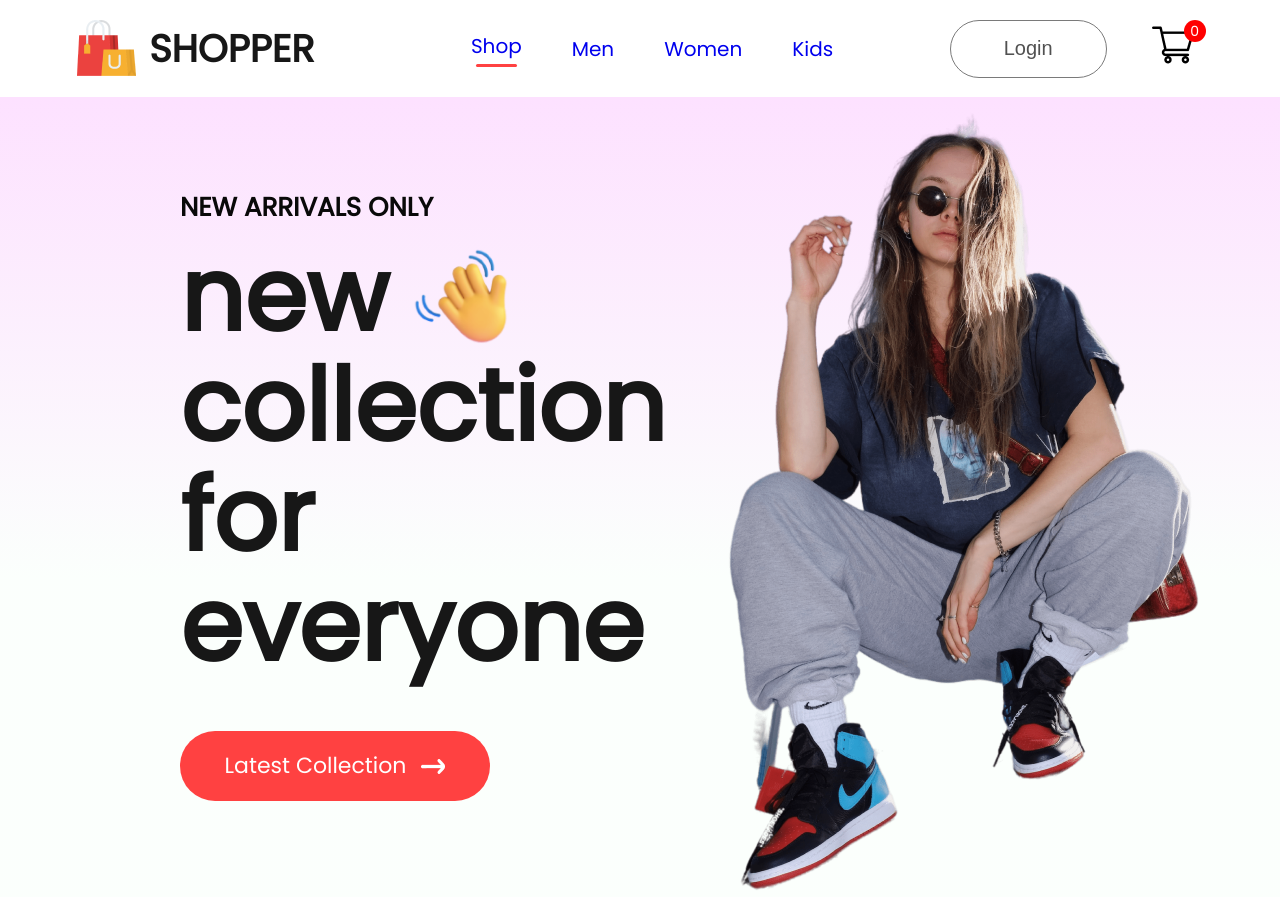
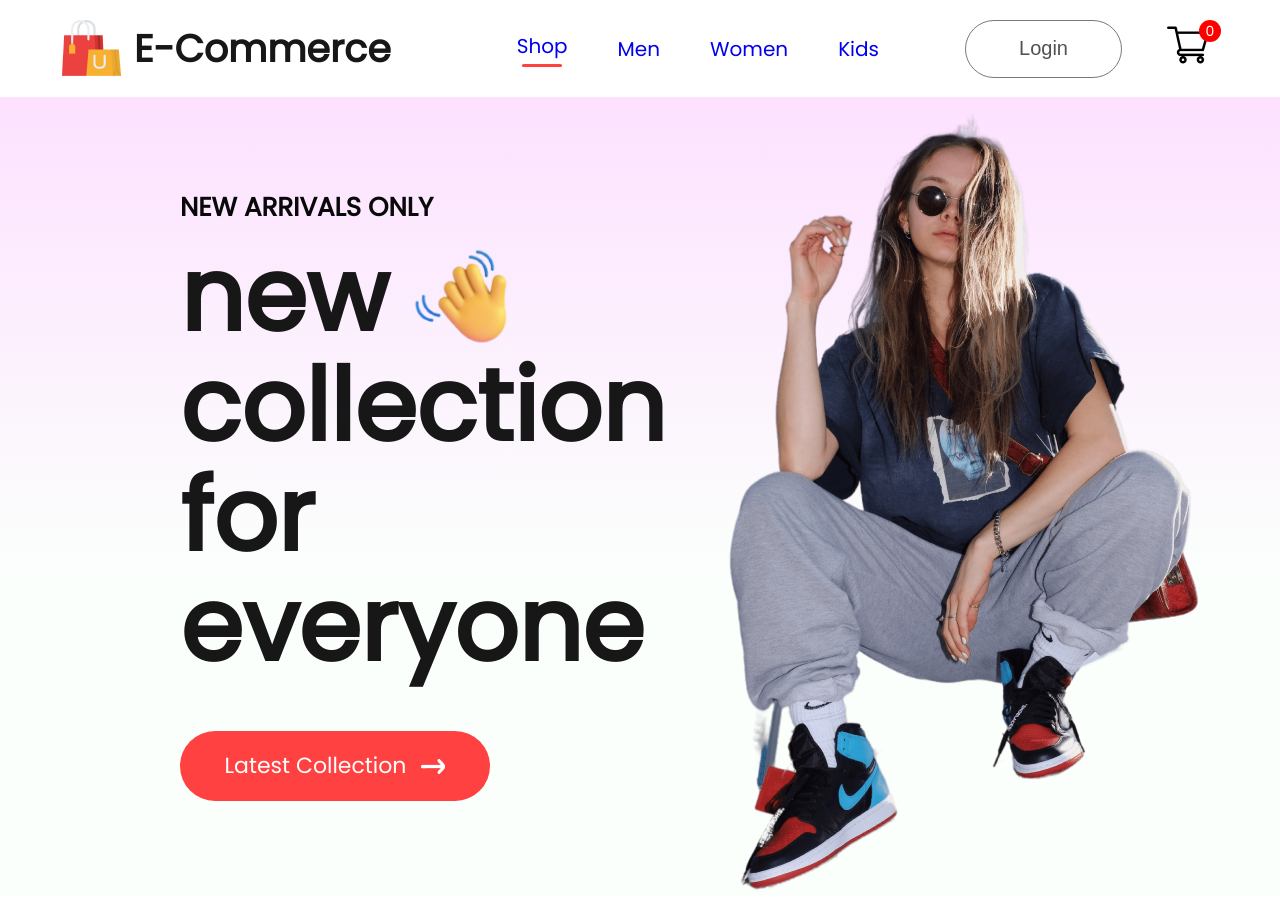
Before and after one commit to NicholasAdams722/E-Commerce, a React (Create React App) app: page / in a window 1280 px wide. Built offline with nearby package versions, Linux system fonts and the light colour scheme.

Commit message:
navbar name

```diff
--- a/src/Components/Hero/Hero.css
+++ b/src/Components/Hero/Hero.css
@@ -58,6 +58,4 @@
     display: flex;
     align-items: center;
     justify-content: center;
-
-
 }
--- a/src/Components/Navbar/Navbar.jsx
+++ b/src/Components/Navbar/Navbar.jsx
@@ -12,7 +12,7 @@ export const Navbar = () => {
     <div className= 'navbar'>
         <div className= "nav-logo">
             <img src={logo} alt="" />
-            <p>SHOPPER</p>
+            <p>E-Commerce</p>
         </div>
         <ul className='nav-menu'>
             <li onClick={()=> {setMenu("shop")}}><Link style={{ textDecoration: 'none'}} to='/'>Shop</Link>{menu==="shop"?<hr/>:<></>}</li>
```
Also changed, not shown: src/Components/Hero/Hero.jsx (line endings or trailing spaces).
